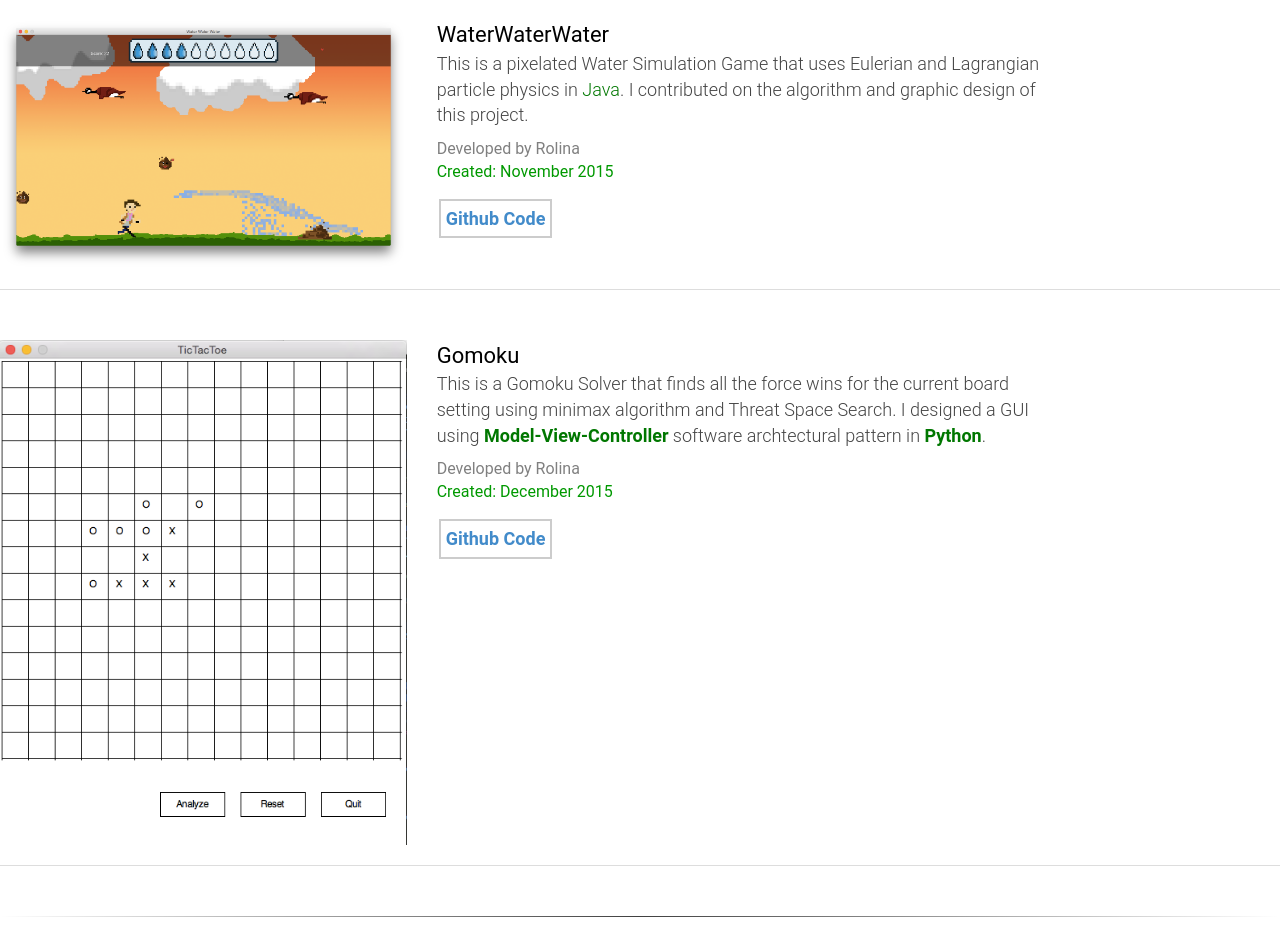
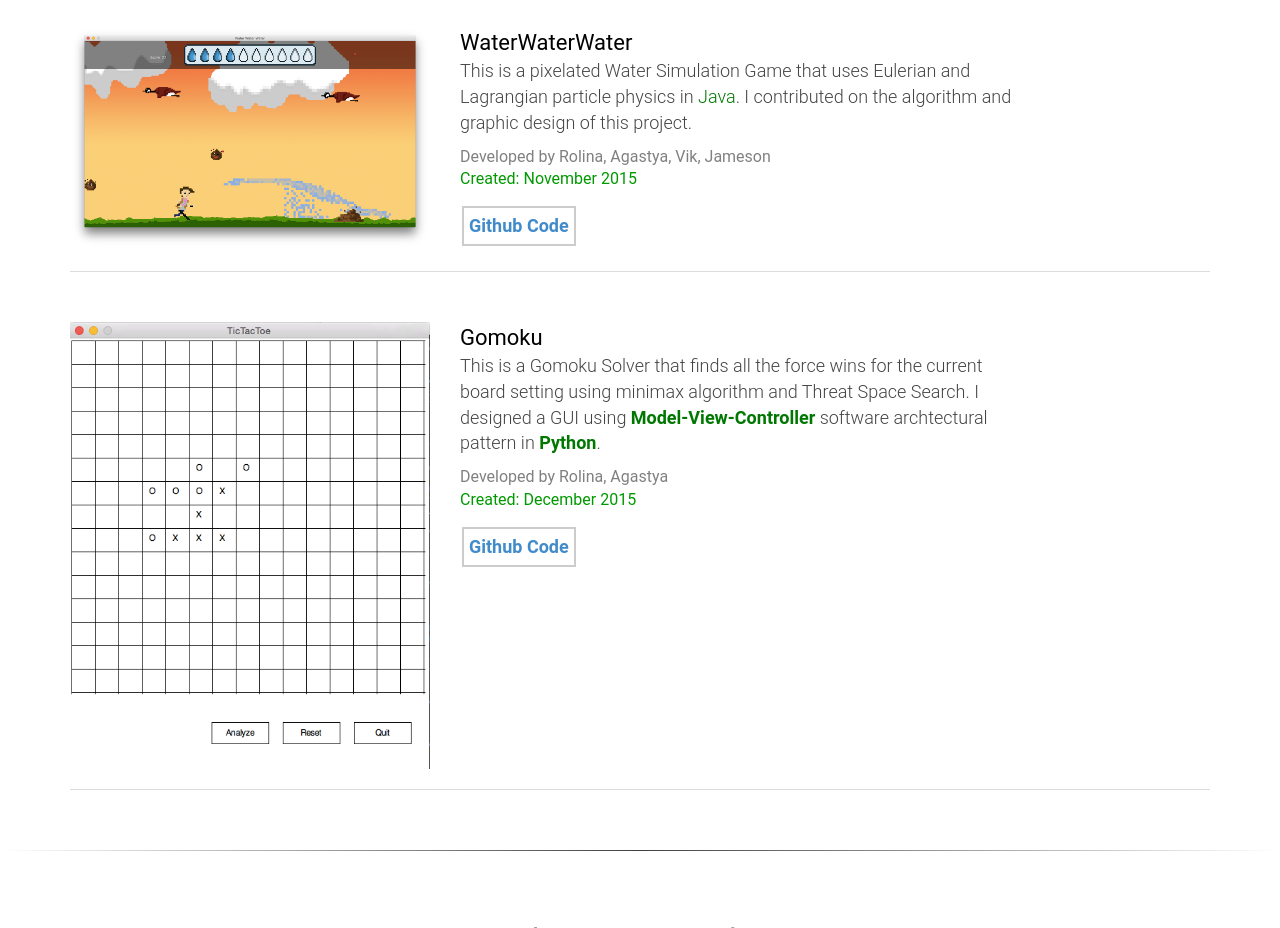
Before and after one commit to rolinawu/website, a plain HTML site: page index.html in a window 1280 px wide. Shown: the part 5546-6474 px from the top of the page. Drawn offline with Linux system fonts and the light colour scheme; files whose address does not match are found by name.

Commit message:
minor change

```diff
--- a/index.html
+++ b/index.html
@@ -272,7 +272,7 @@
             <div class="pubt">Paly Alto History</div>
             <div class="pubd">Sponsored by the Girl Scouts of America, the Palo Alto History project aims to illustrate the immigration history of the people of Palo Alto through stories, photographs, and film. I am in charge of designing and building the website, which will be used as a medium to disseminate the stories of these citizens and display a different dimension of Palo Alto. </div>
             <div class="puba">Website development: Rolina Wu & Elspeth Wing; Project Creator and Interviewer: Christie Li; Filmmaker and Editor: Sophia Anderson; Community Service Coordinator: Zoe Lung
-</div>
+            </div>
             <div class="pubv">Launch date: March 2015</div>
             <div class="publ">
               <ul>
@@ -353,14 +353,12 @@
       </div>
         </div>
       </div>
-      </div>
-    </div>
 
 
     <div class="pubwrap">
       <div class="row">
         <h1 align="center"> Arduino </h1>
-         <br>
+        <br></br>
         <div class="col-md-4">
           <div class="pubimg">
             <img src="img/arduino2.jpg">
@@ -381,8 +379,8 @@
         </div>
       </div>
       </div>
-      </div>
     </div>
+
 
 
     <div class="pubwrap">
@@ -399,7 +397,7 @@
           <div class="pubt" >WaterWaterWater</div>
             <div class="pubd"> This is a pixelated Water Simulation Game that uses Eulerian and Lagrangian particle physics in <span class="thigh">Java</span>. I contributed on the algorithm and graphic design of this project.
             </div>
-         <div class="puba">Developed by Rolina</div>
+         <div class="puba">Developed by Rolina, Agastya, Vik, Jameson</div>
           <div class="pubv">Created: November 2015</div>
         <div class="publ">
           <ul>
@@ -410,7 +408,6 @@
       </div>
       </div>
       </div>
-    </div>
 
     <div class="pubwrap">
       <div class="row">
@@ -424,7 +421,7 @@
           <div class="pubt" >Gomoku</div>
             <div class="pubd"> This is a Gomoku Solver that finds all the force wins for the current board setting using minimax algorithm and Threat Space Search. I designed a GUI using <b><span class="thigh">Model-View-Controller</span></b> software archtectural pattern in <b><span class="thigh"> Python</span></b>.
             </div>
-         <div class="puba">Developed by Rolina</div>
+         <div class="puba">Developed by Rolina, Agastya</div>
           <div class="pubv">Created: December 2015</div>
         <div class="publ">
           <ul>
@@ -438,7 +435,6 @@
     </div>
 
   </div>
-</div>
 
 
 <hr class="soft">
```
